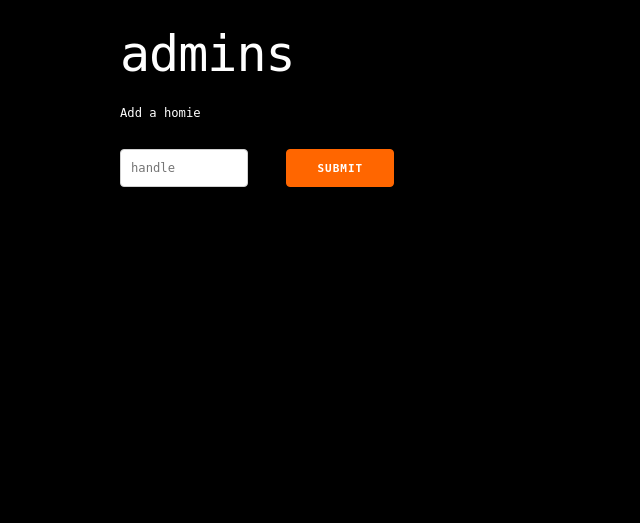
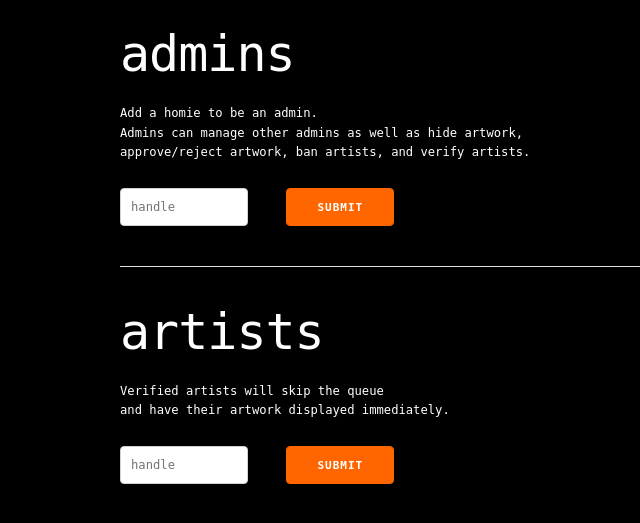
Before and after one commit to lalanza808/nerochan, a Flask app: template nerochan/templates/admin/main.html in a window 1280 px wide. Shown: the part 65-588 px from the top of the page, without its empty margins (40-680 px from the left). Run offline with Flask 2, Linux system fonts and the light colour scheme; the template is opened without the code that fills it: values that come from a table or form of the project are taken from there, others are empty; parts of the project's set-up code (start-up, migrations or seed data) failed here and were passed over.

Commit message:
adding user/artist verification

```diff
--- a/nerochan/cli.py
+++ b/nerochan/cli.py
@@ -105,7 +105,7 @@ def cli(app):
                 u = User(
                     handle=user,
                     wallet_address=data[user]['wallet'],
-                    is_approved=True
+                    is_verified=True
                 )
                 u.save()
                 _user = u
--- a/nerochan/models.py
+++ b/nerochan/models.py
@@ -29,7 +29,7 @@ class User(pw.Model):
     challenge = pw.CharField(default=gen_challenge)
     is_admin = pw.BooleanField(default=False)
     is_mod = pw.BooleanField(default=False)
-    is_approved = pw.BooleanField(default=False)
+    is_verified = pw.BooleanField(default=False)
     is_banned = pw.BooleanField(default=False)
 
     @property
--- a/nerochan/routes/main.py
+++ b/nerochan/routes/main.py
@@ -11,7 +11,7 @@ bp = Blueprint('main', 'main')
 @bp.route('/')
 def index():
     users = User.select().where(
-        User.is_approved == True
+        User.is_verified == True
     ).order_by(User.register_date.desc()).limit(10)
     artwork = Artwork.select().where(
         Artwork.approved == True,
--- a/nerochan/templates/admin/main.html
+++ b/nerochan/templates/admin/main.html
@@ -5,19 +5,23 @@
 <div class="container">
     <div class="row">
 		  <h1>admins</h1>
-      <p>Add a homie</p>
+      <p>
+        Add a homie to be an admin. <br />
+        Admins can manage other admins as well as hide artwork, <br />
+        approve/reject artwork, ban artists, and verify artists.
+      </p>
       <form method="post" action="">
-        {{ user_form.csrf_token }}
+        {{ admin_form.csrf_token }}
         <div class="row">
 					<div class="two columns">
-            {{ user_form.handle }}
+            {{ admin_form.handle }}
 					</div>
           <div class="two columns">
             <input class="button-primary" type="submit" value="Submit">
 					</div>
 				</div>
         <ul>
-          {%- for field, errors in user_form.errors.items() %}
+          {%- for field, errors in admin_form.errors.items() %}
             <li>{{ ', '.join(errors) }}</li>
           {%- endfor %}
         </ul>
@@ -28,6 +32,35 @@
         {% endfor %}
       </ul>
 	</div>
+  <hr>
+  <div class="row">
+    <h1>artists</h1>
+    <p>
+      Verified artists will skip the queue <br />
+      and have their artwork displayed immediately.
+    </p>
+    <form method="post" action="">
+      {{ artist_form.csrf_token }}
+      <div class="row">
+        <div class="two columns">
+          {{ artist_form.handle }}
+        </div>
+        <div class="two columns">
+          <input class="button-primary" type="submit" value="Submit">
+        </div>
+      </div>
+      <ul>
+        {%- for field, errors in artist_form.errors.items() %}
+          <li>{{ ', '.join(errors) }}</li>
+        {%- endfor %}
+      </ul>
+    </form>
+    <ul>
+      {% for artist in artists %}
+        <li><h6>{{ artist.handle }} - <a href="?unverify={{ artist.handle }}">remove</a></h6></li>
+      {% endfor %}
+    </ul>
+  </div>
 </div>
 
 {% endblock %}
```
Also changed, not shown: nerochan/routes/admin.py (+19 -4 lines).
